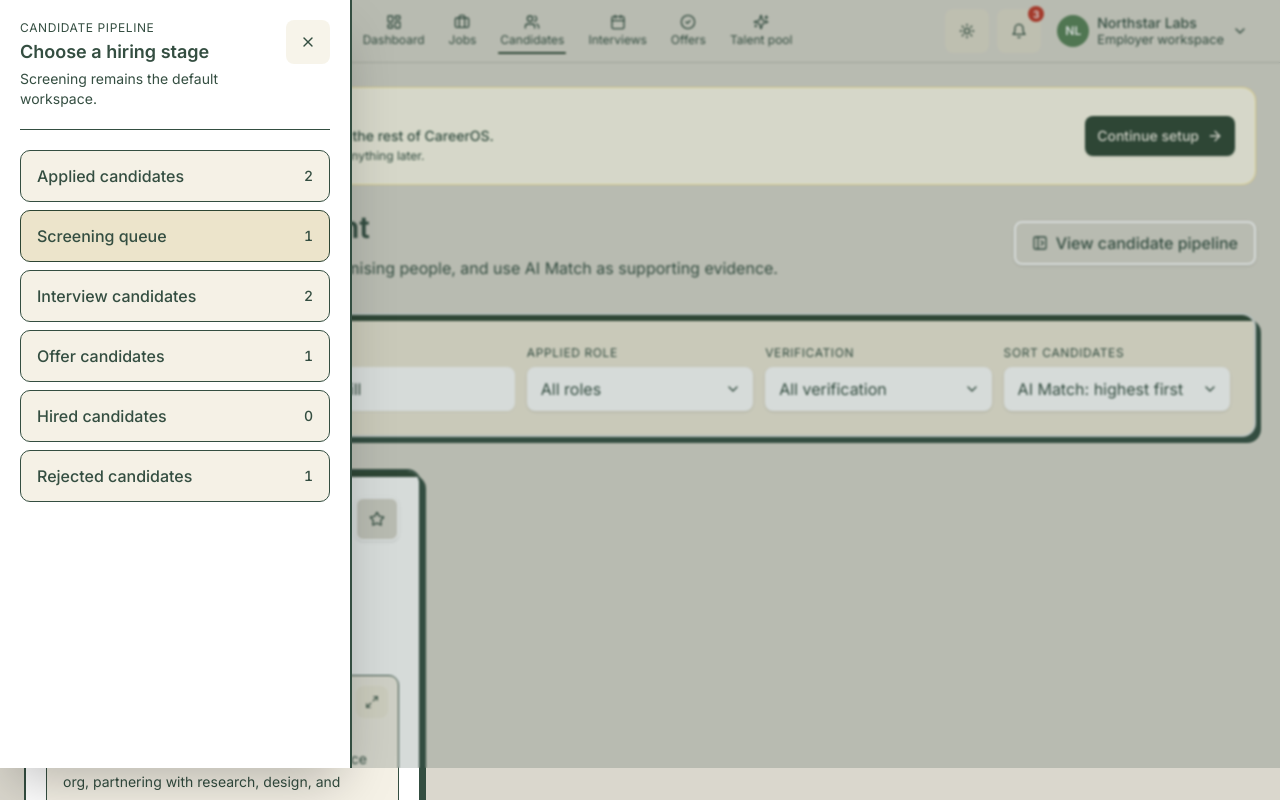
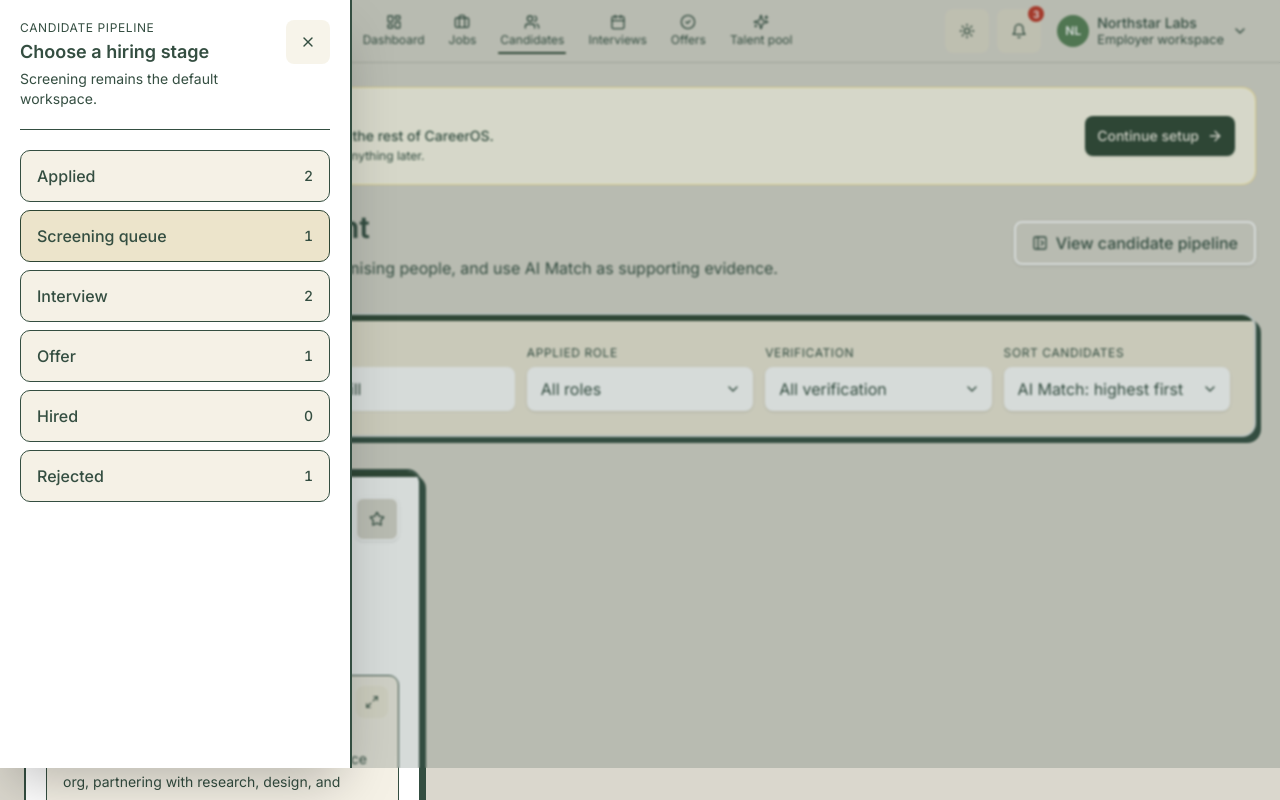
Before and after one commit to davidlaw373-glitch/talentbank-tech-hackathon-2cm, a Next.js app: page /employer/candidates in a window 1280 px wide. Both pictures are taken after a click on the button "View candidate pipeline". Shown: the top 800 px of the page. Built offline with nearby package versions, Linux system fonts and the light colour scheme.

Commit message:
style: shorten candidate pipeline labels

```diff
--- a/src/app/employer/candidates/page.tsx
+++ b/src/app/employer/candidates/page.tsx
@@ -168,6 +168,9 @@ export default function EmployerCandidatesPage() {
                 <button
                   key={stage}
                   type="button"
+                  aria-label={
+                    stage === "Screening" ? "Screening queue" : stage
+                  }
                   aria-current={candidateView === stage ? "page" : undefined}
                   className={`press-feedback flex w-full items-center justify-between rounded-lg border px-4 py-3 text-left text-body font-medium transition-colors ${
                     candidateView === stage
@@ -181,7 +184,7 @@ export default function EmployerCandidatesPage() {
                   <span>
                     {stage === "Screening"
                       ? "Screening queue"
-                      : `${stage} candidates`}
+                      : stage}
                   </span>
                   <span className="text-meta tabular-nums">
                     {filterRowsForCandidateView(rows, stage).length}
@@ -191,6 +194,7 @@ export default function EmployerCandidatesPage() {
 
               <button
                 type="button"
+                aria-label="Rejected"
                 aria-current={
                   candidateView === "Rejected" ? "page" : undefined
                 }
@@ -203,7 +207,7 @@ export default function EmployerCandidatesPage() {
                   selectCandidateView("Rejected");
                 }}
               >
-                <span>Rejected candidates</span>
+                <span>Rejected</span>
                 <span className="text-meta tabular-nums">
                   {filterRowsForCandidateView(rows, "Rejected").length}
                 </span>
```
Also changed, not shown: 1 other file (tests, documents, lock files or other folders).
